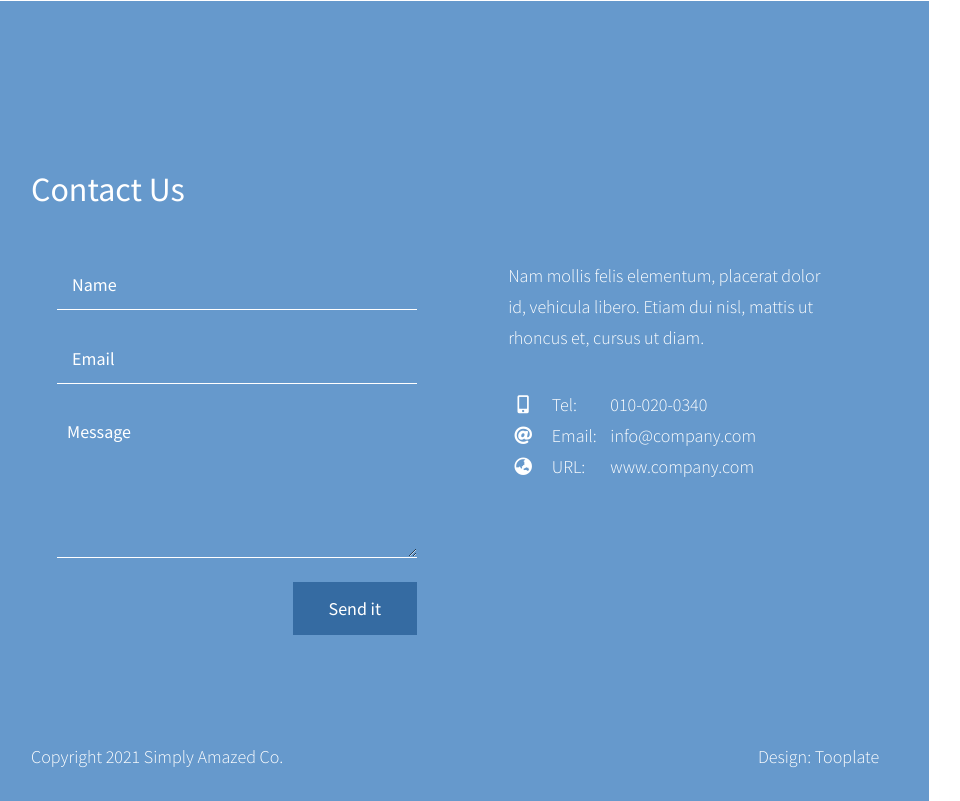
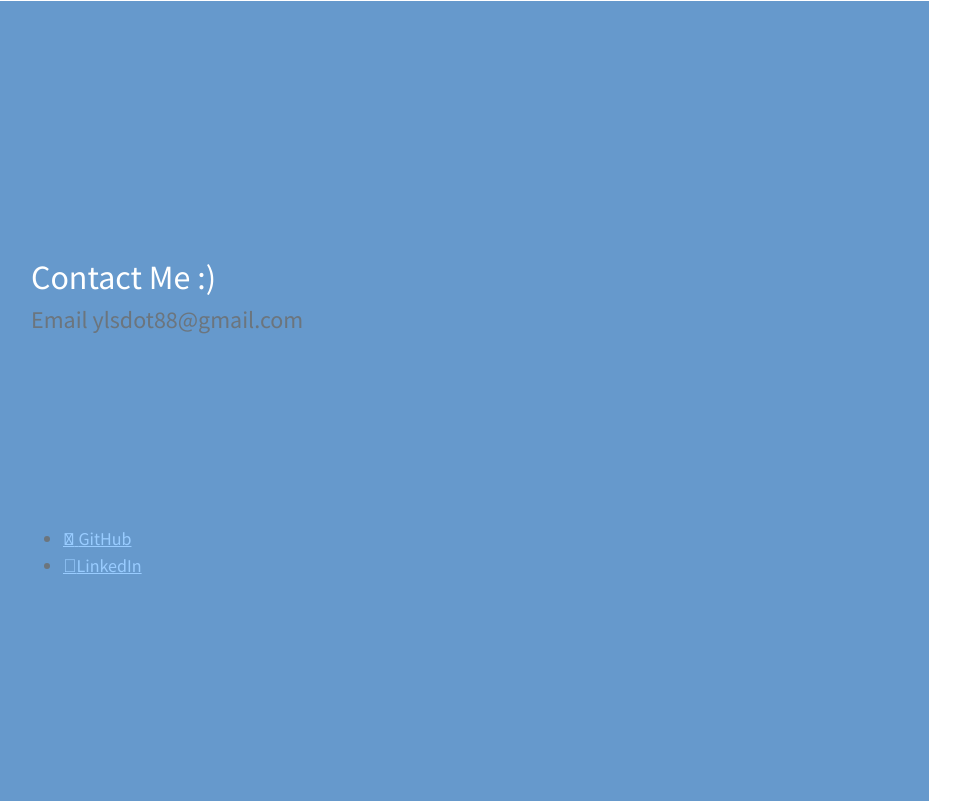
Before and after one commit to Yi-Ling-00/Yi-Ling-00.github.io, a plain HTML site: page index.html in a window 1280 px wide. Shown: the part 2449-3250 px from the top of the page, without its empty margins (19-979 px from the left). Drawn offline with Linux system fonts and the light colour scheme.

Commit message:
work exp part 2

```diff
--- a/css/tooplate-simply-amazed.css
+++ b/css/tooplate-simply-amazed.css
@@ -624,6 +624,10 @@ textarea.form-control {
   color: white;
 }
 
+.abt-me h4{
+  text-align: left;
+  color: #555;
+}
 .circular--square {
   border-top-left-radius: 50% 50%;
   border-top-right-radius: 50% 50%;
@@ -988,7 +992,7 @@ figure.effect-julia:hover p {
   justify-content: center;
 }
 
-.contact-section .title { margin-bottom: 50px; }
+.contact-section .title { margin-bottom: 190px;}
 
 .contact-section .title h3 {
   color: #fff;
--- a/index.html
+++ b/index.html
@@ -210,55 +210,21 @@ https://www.tooplate.com/view/2123-simply-amazed
             <section class="contact-section section" id="section-4">
                 <div class="container">
                     <div class="title">
-                        <h3>Contact Us</h3>
+                        <h3>Contact Me :) </h3>
+                        <h4>Email ylsdot88@gmail.com </h4>
                     </div>
-                    <div class="row">
-                        <div class="col-lg-5 col-md-6 mb-4 contact-form">
-                            <div class="form tm-contact-item-inner">
-                                <form action="#" method="POST">
-                                    <div class="form-group">
-                                        <input name="name" type="text" class="form-control" placeholder="Name">
-                                    </div>
-                                    <div class="form-group">
-                                        <input name="email" type="text" class="form-control" placeholder="Email">
-                                    </div>
-                                    <div class="form-group">
-                                        <textarea name="message" class="textarea form-control" placeholder="Message"></textarea>
-                                    </div>
-                                    <div class="form-group text-right">
-                                        <input type="submit" class="btn btn-primary" value="Send it">
-                                    </div>
-                                </form>
-                            </div>
-                        </div>
-                        <div class="col-lg-4 col-md-6 mb-4 contact-details">
-                            <div class="tm-contact-item-inner-2">
-                                <p>Nam mollis felis elementum, placerat dolor id, vehicula libero. Etiam dui nisl, mattis ut rhoncus et, cursus ut diam.</p>
-                                <ul class="font-weight-light">
+                    <ul class = "icons">
                         <li>
-                                        <span class="icn"><i class="fas fa-mobile-alt"></i></span>
-                                        <span class="lbl">Tel:</span> <a href="#">010-020-0340</a>
+                            <a href = "https://github.com/Yi-Ling-00/" class = "icon brands fa-github alt">
+                                <span class="label">GitHub</span>
+                            </a>
                         </li>
                         <li>
-                                        <span class="icn"><i class="fas fa-at"></i></span>
-                                        <span class="lbl">Email:</span> <a href="#">info@company.com</a>
-                                    </li>
-                                    <li>
-                                        <span class="icn"><i class="fas fa-globe-asia"></i></span>
-                                        <span class="lbl">URL:</span> <a href="#">www.company.com</a>
+                            <a href="https://www.linkedin.com/in/yi-ling-soh-406903174/" class="icon brands fa-linkedin alt"><span class="label">LinkedIn</span></a>
                         </li>
                         </ul>
                 </div>
-                        </div>
 
-                    </div>
-                </div>
-                <footer class="footer container container-2">
-                    <div class="row">
-                        <p class="col-sm-7">Copyright 2021 Simply Amazed Co.</p>
-                        <p class="col-sm-5 text-right design">Design: <a rel="nofollow" href="https://www.tooplate.com" target="_parent">Tooplate</a></p>
-                    </div>
-                </footer>
             </section>
         </main>
     </div>
```
Lines whose indentation alone changed are shown as unchanged.
